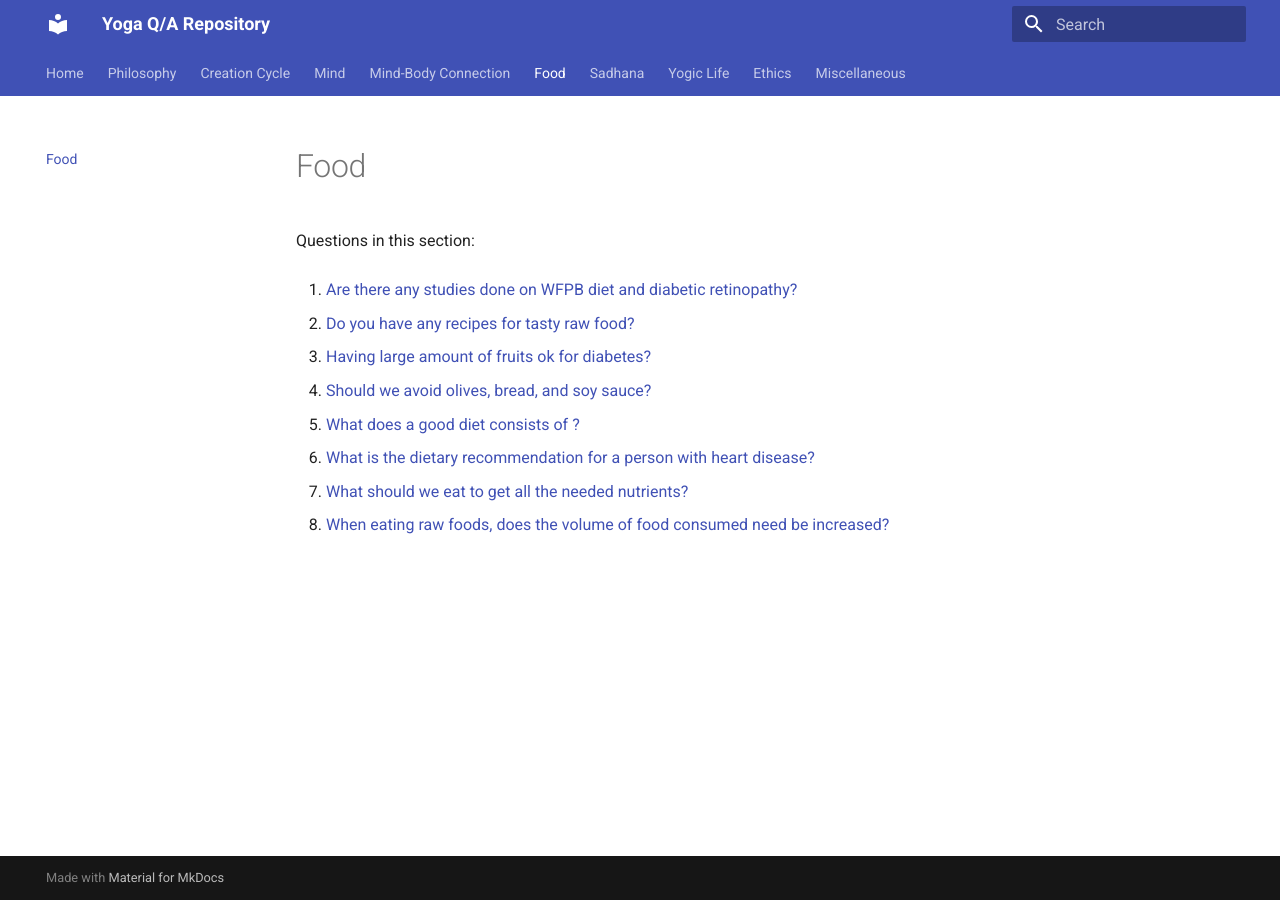
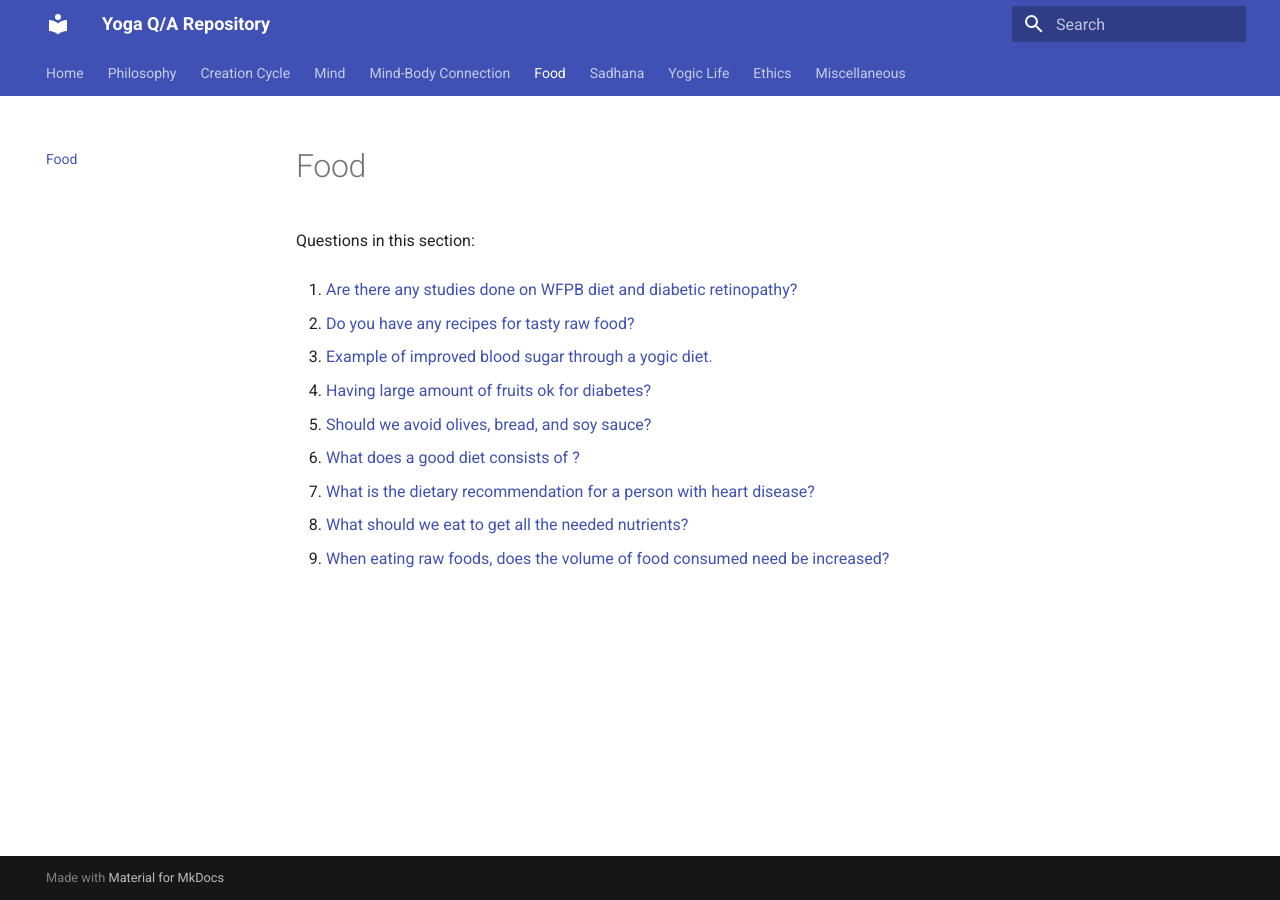
Before and after one commit to yogiclife/yoga-qa, an MkDocs documentation site: the page built from docs/food/README.md, in a window 1280 px wide. Built offline with MkDocs 1.6.1 and Material for MkDocs 9.7.7, drawn with Linux system fonts in a browser that asks for light colours.

Commit message:
Update topic indices [skip ci]

```diff
--- a/docs/food/README.md
+++ b/docs/food/README.md
@@ -6,14 +6,16 @@ Questions in this section:
 
 2. [Do you have any recipes for tasty raw food?](do-you-have-any-recipes-for-tasty-raw-food-20260620-163919.md)
 
-3. [Having large amount of fruits ok for diabetes?](having-large-amount-of-fruits-ok-for-diabetes-20260628-030219.md)
+3. [Example of improved blood sugar through a yogic diet.](example-of-improved-blood-sugar-through-a-yogic-diet-20260628-130657.md)
 
-4. [Should we avoid olives, bread, and soy sauce?](should-we-avoid-olives-bread-and-soy-sauce-20260628-114909.md)
+4. [Having large amount of fruits ok for diabetes?](having-large-amount-of-fruits-ok-for-diabetes-20260628-030219.md)
 
-5. [What does a good diet consists of ?](what-does-a-good-diet-consists-of-20260628-025803.md)
+5. [Should we avoid olives, bread, and soy sauce?](should-we-avoid-olives-bread-and-soy-sauce-20260628-114909.md)
 
-6. [What is the dietary recommendation for a person with heart disease?](what-is-the-dietary-recommendation-for-a-person-with-heart-disease-20260628-023806.md)
+6. [What does a good diet consists of ?](what-does-a-good-diet-consists-of-20260628-025803.md)
 
-7. [What should we eat to get all the needed nutrients?](what-should-we-eat-to-get-all-the-needed-nutrients.md)
+7. [What is the dietary recommendation for a person with heart disease?](what-is-the-dietary-recommendation-for-a-person-with-heart-disease-20260628-023806.md)
 
-8. [When eating raw foods, does the volume of food consumed need be increased?](when-eating-raw-foods-does-the-volume-of-food-consumed-need-be-increased-20260628-030424.md)
+8. [What should we eat to get all the needed nutrients?](what-should-we-eat-to-get-all-the-needed-nutrients.md)
+
+9. [When eating raw foods, does the volume of food consumed need be increased?](when-eating-raw-foods-does-the-volume-of-food-consumed-need-be-increased-20260628-030424.md)
```
